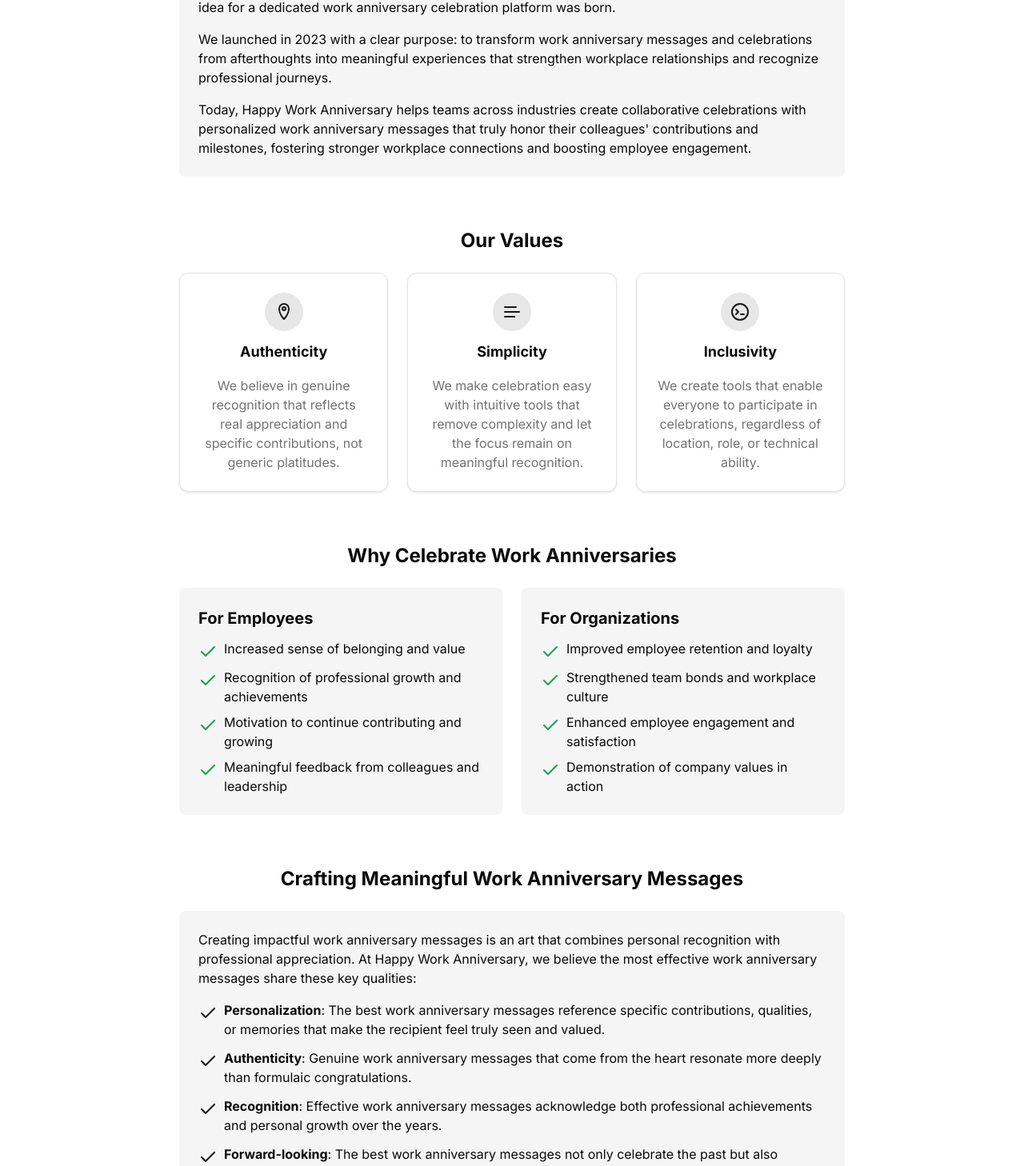
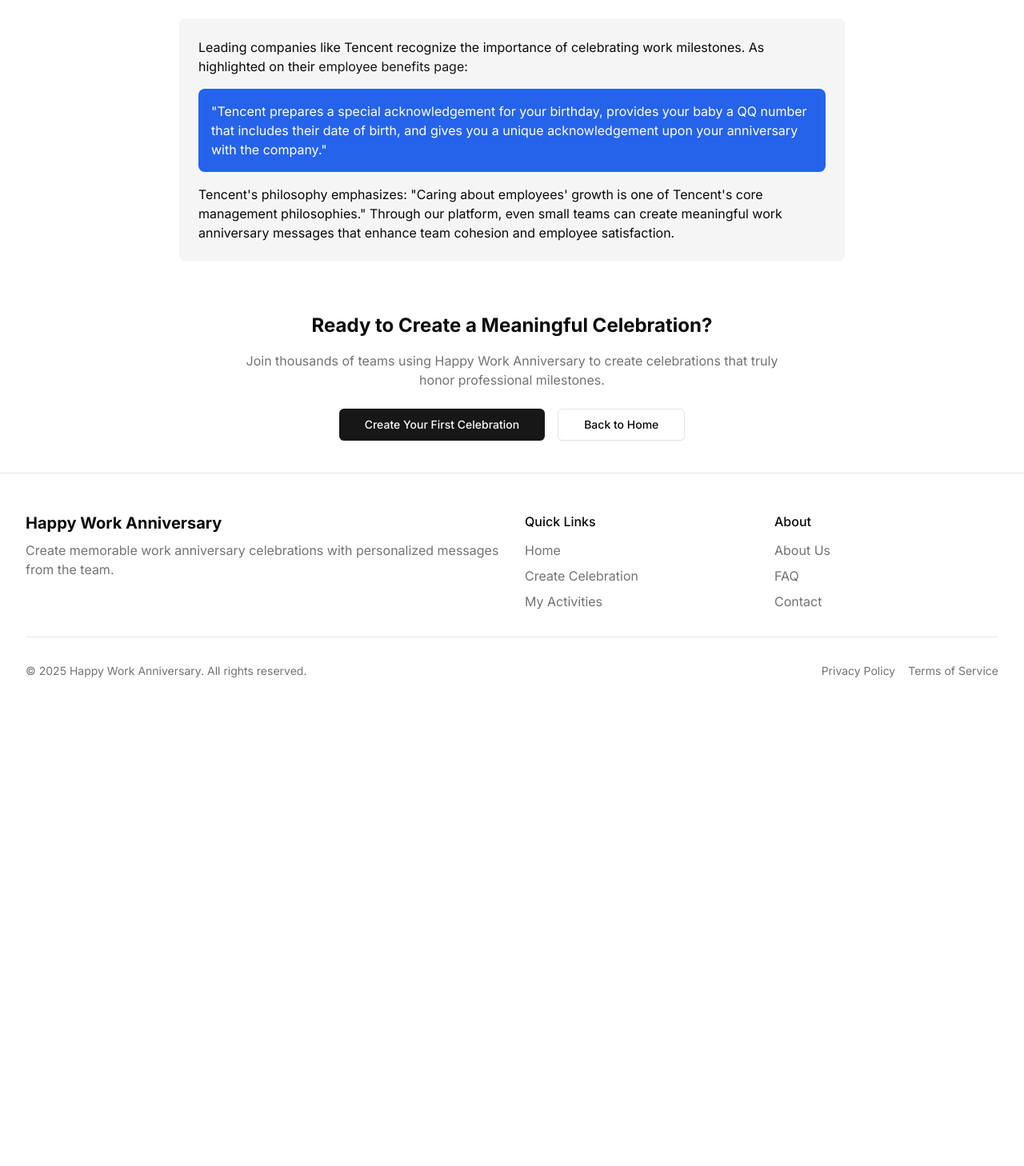
Before and after one commit to vencentt/groupecard8.0, a Next.js app in the folder ecard/: page /about in a window 1280 px wide. Shown: the part 1036-2494 px from the top of the page at 80% size. After the commit the page ends 1933 px from the top, so only its background shows below. Built offline with nearby package versions, Linux system fonts and the light colour scheme.

Commit message:
0.9优化 about 页面

```diff
--- a/ecard/src/app/about/page.tsx
+++ b/ecard/src/app/about/page.tsx
@@ -27,13 +27,10 @@
           <div className="md:w-1/2">
             <h2 className="text-2xl font-bold mb-4">Our Mission</h2>
             <p className="mb-4">
-              At Happy Work Anniversary, we believe that recognizing professional milestones with thoughtful work anniversary messages is essential for building strong, engaged teams and fostering a positive workplace culture.
-            </p>
-            <p className="mb-4">
-              Our mission is to make work anniversary celebrations meaningful, collaborative, and effortless. We provide a platform that enables teams to create personalized work anniversary messages and celebrations that truly honor the contributions and growth of their colleagues.
+              At Happy Work Anniversary, we believe that recognizing professional milestones is essential for building strong, engaged teams and fostering a positive workplace culture.
             </p>
             <p>
-              Through thoughtful work anniversary messages and collaborative celebrations, we help organizations show authentic appreciation for their team members' dedication and loyalty, strengthening workplace relationships and boosting morale.
+              We provide a simple platform that enables teams to create personalized celebrations that truly honor the contributions and growth of their colleagues, strengthening workplace relationships and boosting morale.
             </p>
           </div>
           <div className="md:w-1/2">
@@ -49,24 +46,6 @@
         </div>
       </section>
 
-      {/* Story Section */}
-      <section className="mb-16">
-        <h2 className="text-2xl font-bold mb-6 text-center">Our Story</h2>
-        <div className="bg-muted p-6 rounded-lg">
-          <p className="mb-4">
-            Happy Work Anniversary was born from a simple observation: while work anniversaries are significant milestones in people's professional lives, they often go unnoticed or are celebrated with generic work anniversary messages that lack personal meaning.
-          </p>
-          <p className="mb-4">
-            Our founder experienced this firsthand when a colleague's 10-year work anniversary was acknowledged with just a brief email containing generic work anniversary wishes. Seeing the missed opportunity to celebrate such a significant milestone with meaningful work anniversary messages, the idea for a dedicated work anniversary celebration platform was born.
-          </p>
-          <p className="mb-4">
-            We launched in 2023 with a clear purpose: to transform work anniversary messages and celebrations from afterthoughts into meaningful experiences that strengthen workplace relationships and recognize professional journeys.
-          </p>
-          <p>
-            Today, Happy Work Anniversary helps teams across industries create collaborative celebrations with personalized work anniversary messages that truly honor their colleagues' contributions and milestones, fostering stronger workplace connections and boosting employee engagement.
-          </p>
-        </div>
-      </section>
 
       {/* Values Section */}
       <section className="mb-16">
@@ -127,122 +106,43 @@
         </div>
       </section>
 
-      {/* Benefits Section */}
+      {/* Benefits Section - Inspired by Tencent */}
       <section className="mb-16">
         <h2 className="text-2xl font-bold mb-6 text-center">Why Celebrate Work Anniversaries</h2>
-        <div className="grid grid-cols-1 md:grid-cols-2 gap-6">
-          <div className="bg-muted p-6 rounded-lg">
-            <h3 className="text-xl font-bold mb-3">For Employees</h3>
-            <ul className="space-y-2">
-              <li className="flex items-start">
-                <svg xmlns="http://www.w3.org/2000/svg" width="24" height="24" viewBox="0 0 24 24" fill="none" stroke="currentColor" strokeWidth="2" strokeLinecap="round" strokeLinejoin="round" className="text-green-600 mr-2 mt-1 flex-shrink-0">
-                  <path d="M20 6 9 17l-5-5"></path>
-                </svg>
-                <span>Increased sense of belonging and value</span>
-              </li>
-              <li className="flex items-start">
-                <svg xmlns="http://www.w3.org/2000/svg" width="24" height="24" viewBox="0 0 24 24" fill="none" stroke="currentColor" strokeWidth="2" strokeLinecap="round" strokeLinejoin="round" className="text-green-600 mr-2 mt-1 flex-shrink-0">
-                  <path d="M20 6 9 17l-5-5"></path>
-                </svg>
-                <span>Recognition of professional growth and achievements</span>
-              </li>
-              <li className="flex items-start">
-                <svg xmlns="http://www.w3.org/2000/svg" width="24" height="24" viewBox="0 0 24 24" fill="none" stroke="currentColor" strokeWidth="2" strokeLinecap="round" strokeLinejoin="round" className="text-green-600 mr-2 mt-1 flex-shrink-0">
-                  <path d="M20 6 9 17l-5-5"></path>
-                </svg>
-                <span>Motivation to continue contributing and growing</span>
-              </li>
-              <li className="flex items-start">
-                <svg xmlns="http://www.w3.org/2000/svg" width="24" height="24" viewBox="0 0 24 24" fill="none" stroke="currentColor" strokeWidth="2" strokeLinecap="round" strokeLinejoin="round" className="text-green-600 mr-2 mt-1 flex-shrink-0">
-                  <path d="M20 6 9 17l-5-5"></path>
-                </svg>
-                <span>Meaningful feedback from colleagues and leadership</span>
-              </li>
-            </ul>
+        <div className="bg-muted p-6 rounded-lg mb-6">
+          <p className="mb-4">
+            Leading companies like Tencent recognize the importance of celebrating work milestones. As highlighted on their <a href="https://careers.tencent.com/en-us/welfare.html" className="text-primary hover:underline" target="_blank" rel="noopener noreferrer">employee benefits page</a>:
+          </p>
+          <div className="bg-blue-600 text-white p-4 rounded-lg mb-4">
+            <p>
+              "Tencent prepares a special acknowledgement for your birthday, provides your baby a QQ number that includes their date of birth, and gives you a unique acknowledgement upon your anniversary with the company."
+            </p>
           </div>
-
-          <div className="bg-muted p-6 rounded-lg">
-            <h3 className="text-xl font-bold mb-3">For Organizations</h3>
-            <ul className="space-y-2">
-              <li className="flex items-start">
-                <svg xmlns="http://www.w3.org/2000/svg" width="24" height="24" viewBox="0 0 24 24" fill="none" stroke="currentColor" strokeWidth="2" strokeLinecap="round" strokeLinejoin="round" className="text-green-600 mr-2 mt-1 flex-shrink-0">
-                  <path d="M20 6 9 17l-5-5"></path>
-                </svg>
-                <span>Improved employee retention and loyalty</span>
-              </li>
-              <li className="flex items-start">
-                <svg xmlns="http://www.w3.org/2000/svg" width="24" height="24" viewBox="0 0 24 24" fill="none" stroke="currentColor" strokeWidth="2" strokeLinecap="round" strokeLinejoin="round" className="text-green-600 mr-2 mt-1 flex-shrink-0">
-                  <path d="M20 6 9 17l-5-5"></path>
-                </svg>
-                <span>Strengthened team bonds and workplace culture</span>
-              </li>
-              <li className="flex items-start">
-                <svg xmlns="http://www.w3.org/2000/svg" width="24" height="24" viewBox="0 0 24 24" fill="none" stroke="currentColor" strokeWidth="2" strokeLinecap="round" strokeLinejoin="round" className="text-green-600 mr-2 mt-1 flex-shrink-0">
-                  <path d="M20 6 9 17l-5-5"></path>
-                </svg>
-                <span>Enhanced employee engagement and satisfaction</span>
-              </li>
-              <li className="flex items-start">
-                <svg xmlns="http://www.w3.org/2000/svg" width="24" height="24" viewBox="0 0 24 24" fill="none" stroke="currentColor" strokeWidth="2" strokeLinecap="round" strokeLinejoin="round" className="text-green-600 mr-2 mt-1 flex-shrink-0">
-                  <path d="M20 6 9 17l-5-5"></path>
-                </svg>
-                <span>Demonstration of company values in action</span>
-              </li>
-            </ul>
-          </div>
-        </div>
-      </section>
-
-      {/* Work Anniversary Messages Section - NEW */}
-      <section className="mb-16">
-        <h2 className="text-2xl font-bold mb-6 text-center">Crafting Meaningful Work Anniversary Messages</h2>
-        <div className="bg-muted p-6 rounded-lg">
-          <p className="mb-4">
-            Creating impactful work anniversary messages is an art that combines personal recognition with professional appreciation. At Happy Work Anniversary, we believe the most effective work anniversary messages share these key qualities:
-          </p>
-          <ul className="space-y-3 mb-4">
-            <li className="flex items-start">
-              <svg xmlns="http://www.w3.org/2000/svg" width="24" height="24" viewBox="0 0 24 24" fill="none" stroke="currentColor" strokeWidth="2" strokeLinecap="round" strokeLinejoin="round" className="text-primary mr-2 mt-1 flex-shrink-0">
-                <path d="M20 6 9 17l-5-5"></path>
-              </svg>
-              <span><strong>Personalization</strong>: The best work anniversary messages reference specific contributions, qualities, or memories that make the recipient feel truly seen and valued.</span>
-            </li>
-            <li className="flex items-start">
-              <svg xmlns="http://www.w3.org/2000/svg" width="24" height="24" viewBox="0 0 24 24" fill="none" stroke="currentColor" strokeWidth="2" strokeLinecap="round" strokeLinejoin="round" className="text-primary mr-2 mt-1 flex-shrink-0">
-                <path d="M20 6 9 17l-5-5"></path>
-              </svg>
-              <span><strong>Authenticity</strong>: Genuine work anniversary messages that come from the heart resonate more deeply than formulaic congratulations.</span>
-            </li>
-            <li className="flex items-start">
-              <svg xmlns="http://www.w3.org/2000/svg" width="24" height="24" viewBox="0 0 24 24" fill="none" stroke="currentColor" strokeWidth="2" strokeLinecap="round" strokeLinejoin="round" className="text-primary mr-2 mt-1 flex-shrink-0">
-                <path d="M20 6 9 17l-5-5"></path>
-              </svg>
-              <span><strong>Recognition</strong>: Effective work anniversary messages acknowledge both professional achievements and personal growth over the years.</span>
-            </li>
-            <li className="flex items-start">
-              <svg xmlns="http://www.w3.org/2000/svg" width="24" height="24" viewBox="0 0 24 24" fill="none" stroke="currentColor" strokeWidth="2" strokeLinecap="round" strokeLinejoin="round" className="text-primary mr-2 mt-1 flex-shrink-0">
-                <path d="M20 6 9 17l-5-5"></path>
-              </svg>
-              <span><strong>Forward-looking</strong>: The best work anniversary messages not only celebrate the past but also express excitement for the recipient's future contributions and growth.</span>
-            </li>
-          </ul>
           <p>
-            Our platform makes it easy to collect and present meaningful work anniversary messages from entire teams, creating a collaborative celebration that shows the true impact of a colleague's presence and contributions.
+            Tencent's philosophy emphasizes: "Caring about employees' growth is one of Tencent's core management philosophies." Through our platform, even small teams can create meaningful work anniversary messages that enhance team cohesion and employee satisfaction.
           </p>
         </div>
       </section>
 
+
       {/* CTA Section */}
       <section className="text-center">
-        <h2 className="text-2xl font-bold mb-4">Ready to Create Meaningful Work Anniversary Messages?</h2>
+        <h2 className="text-2xl font-bold mb-4">Ready to Create a Meaningful Celebration?</h2>
         <p className="mb-6 text-muted-foreground max-w-2xl mx-auto">
-          Join thousands of teams using Happy Work Anniversary to craft personalized work anniversary messages and create celebrations that truly honor professional milestones.
+          Join thousands of teams using Happy Work Anniversary to create celebrations that truly honor professional milestones.
         </p>
-        <Link href="/create">
-          <Button size="lg" className="px-8">
-            Create Your First Celebration
-          </Button>
-        </Link>
+        <div className="flex flex-col sm:flex-row gap-4 justify-center">
+          <Link href="/create">
+            <Button size="lg" className="px-8">
+              Create Your First Celebration
+            </Button>
+          </Link>
+          <Link href="/">
+            <Button size="lg" variant="outline" className="px-8">
+              Back to Home
+            </Button>
+          </Link>
+        </div>
       </section>
     </div>
   );
```
